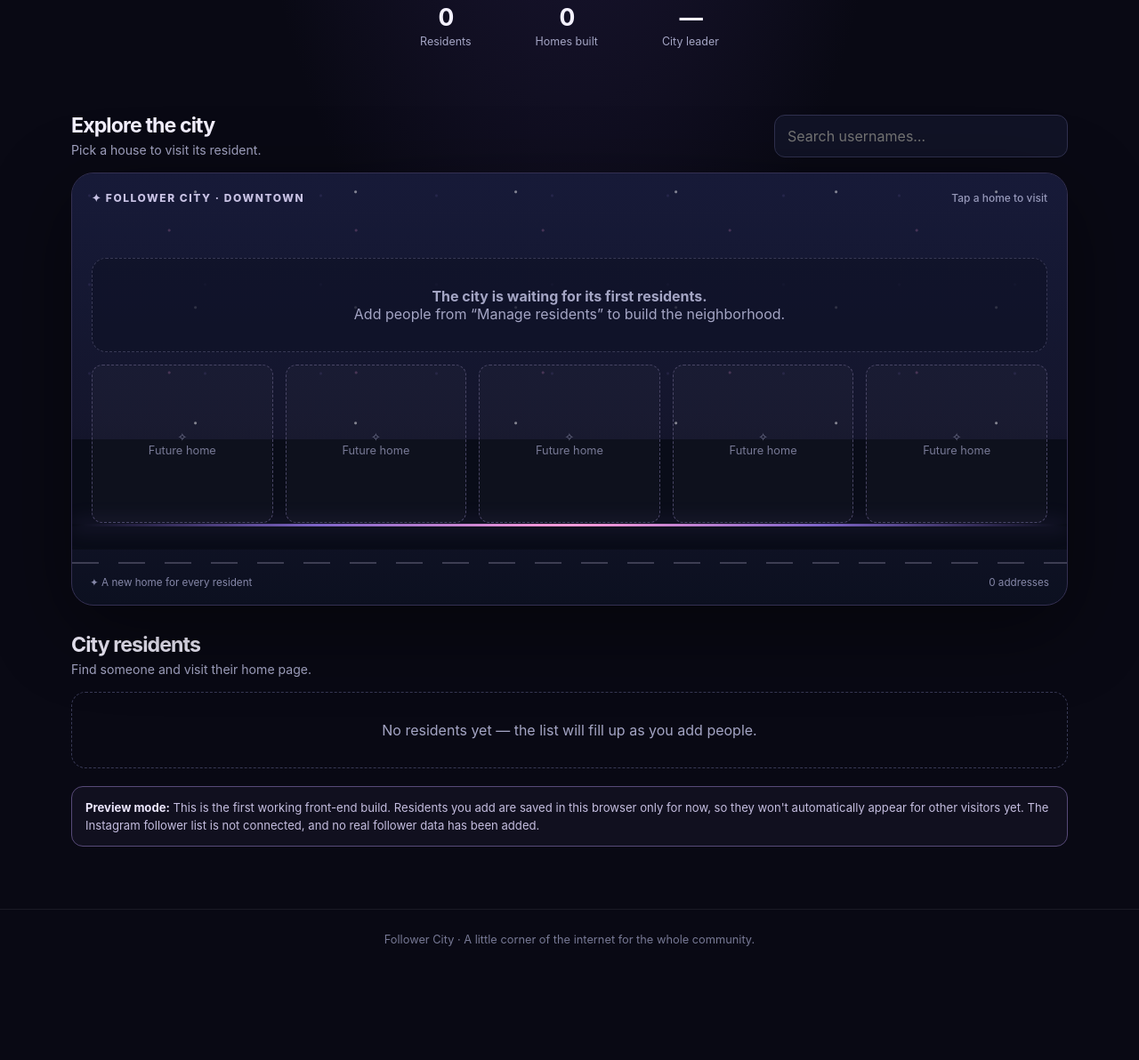
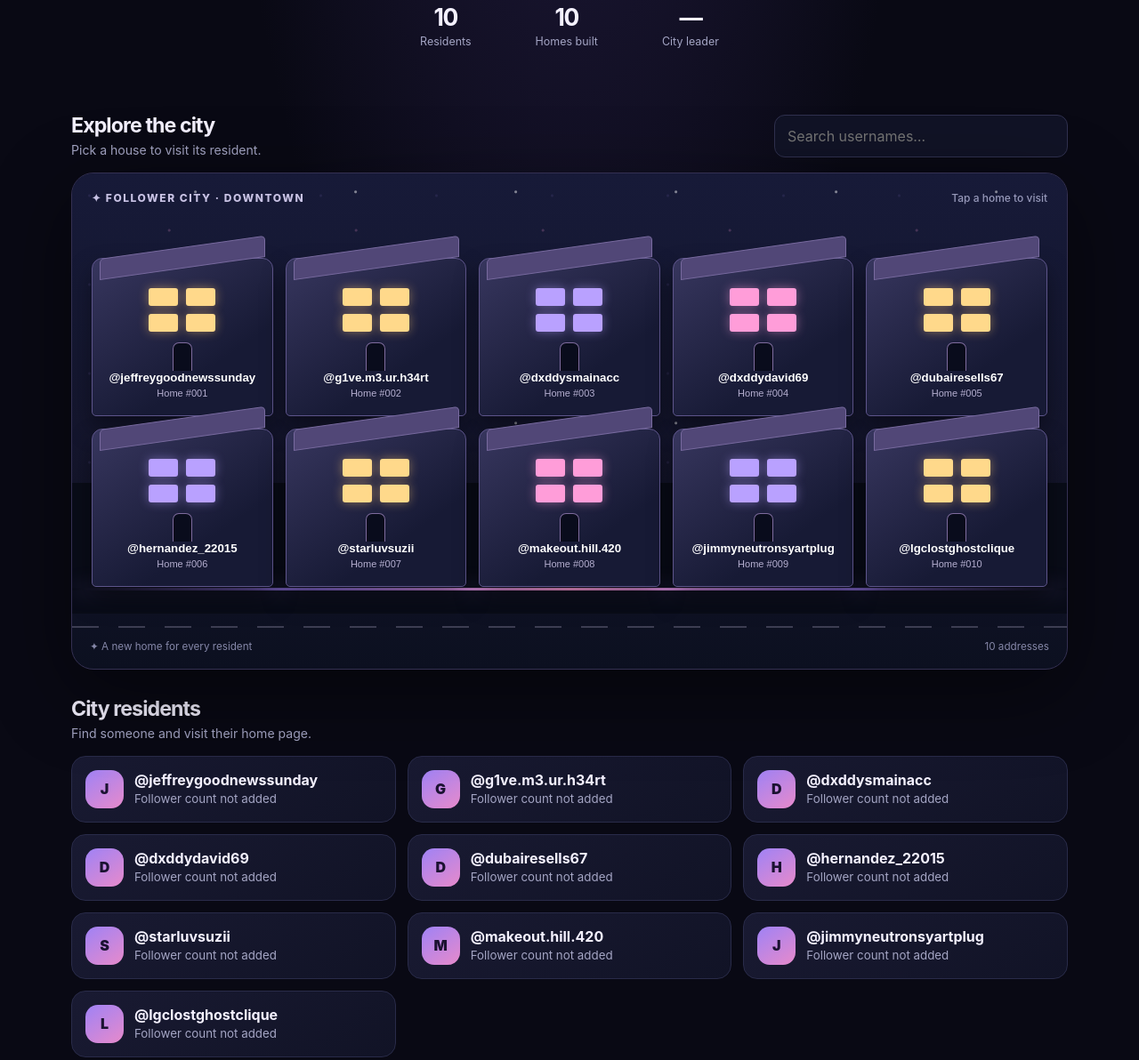
Before and after one commit to ericmanleyisgame/game-maker-dudes-games, a plain HTML site: page follower-city/index.html in a window 1280 px wide. Shown: the part 560-1752 px from the top of the page at 89% size. Before the commit the page ends 1662 px from the top, so only its background shows below. Drawn offline with Linux system fonts and the light colour scheme.

Commit message:
Add first 10 Follower City residents

```diff
--- a/follower-city/index.html
+++ b/follower-city/index.html
@@ -22,14 +22,15 @@ footer{border-top:1px solid #ffffff12;text-align:center;color:#777995;padding:26
 <nav class="top"><div class="brand"><div class="brandmark" aria-hidden="true">⌂</div>Follower City</div><div class="nav"><a href="#city">Explore city</a><a href="#residents">Residents</a></div><button class="admin-btn" id="openAdmin">Manage residents</button></nav>
 <header class="hero"><div class="eyebrow"><i class="dot"></i> A city built by followers</div><h1>Every follow gets<br><span>a place to call home.</span></h1><p>Welcome to Follower City — a growing little world where every resident gets their own home, their own page, and a place on the map.</p><div class="hero-actions"><a class="primary" href="#city" style="text-decoration:none">Explore the city ↓</a><button class="secondary" id="heroSearch">Find a resident</button></div><div class="stats"><div class="stat"><strong id="residentCount">0</strong><span>Residents</span></div><div class="stat"><strong id="homeCount">0</strong><span>Homes built</span></div><div class="stat"><strong id="kingCount">—</strong><span>City leader</span></div></div></header>
 <main class="wrap"><section id="city"><div class="section-head"><div><h2>Explore the city</h2><p>Pick a house to visit its resident.</p></div><div class="search"><input id="searchInput" type="search" placeholder="Search usernames…"></div></div><div class="city-shell"><div class="sky"></div><div class="city-label"><span>✦ Follower City · Downtown</span><span class="map-hint">Tap a home to visit</span></div><div class="city" id="cityMap"></div><div class="road"></div><div class="city-foot"><span>✦ A new home for every resident</span><span id="mapCount">0 addresses</span></div></div></section>
-<section id="residents"><div class="section-head"><div><h2>City residents</h2><p>Find someone and visit their home page.</p></div></div><div class="resident-grid" id="residentList"></div><div class="notice"><b>Preview mode:</b> This is the first working front-end build. Residents you add are saved in this browser only for now, so they won't automatically appear for other visitors yet. The Instagram follower list is not connected, and no real follower data has been added.</div></section></main>
+<section id="residents"><div class="section-head"><div><h2>City residents</h2><p>Find someone and visit their home page.</p></div></div><div class="resident-grid" id="residentList"></div><div class="notice"><b>Data note:</b> These first 10 residents are included in the published site, so they appear for everyone. Extra residents added through “Manage residents” are still saved in this browser only. Instagram is not connected, and follower counts have not been supplied.</div></section></main>
 <footer>Follower City · A little corner of the internet for the whole community.</footer>
 <div class="modal-backdrop" id="adminModal"><div class="modal"><div class="modal-top"><h3>Manage residents</h3><button class="close" data-close="adminModal">×</button></div><p>Add a username and, if known, their follower count. The city leader is calculated from the counts you enter — no made-up rankings.</p><form id="residentForm"><div class="field"><label for="username">Instagram username</label><input id="username" placeholder="username (without @)" required maxlength="30" pattern="[A-Za-z0-9._]+" /></div><div class="field"><label for="followers">Follower count (optional)</label><input id="followers" type="number" min="0" step="1" placeholder="Leave blank if unknown"></div><div class="modal-actions"><button type="button" class="secondary" data-close="adminModal">Cancel</button><button class="primary" type="submit">Add resident</button></div></form><p class="small-note">Anyone who can open this preview can use this demo manager. It is not a secured owner-only admin yet.</p></div></div>
 <div class="modal-backdrop" id="profileModal"><div class="modal"><div class="modal-top"><span class="eyebrow">Resident address</span><button class="close" data-close="profileModal">×</button></div><div class="profile-avatar" id="profileAvatar">?</div><h2 class="profile-name" id="profileName">@resident</h2><p id="profileRank">A resident of Follower City.</p><p class="profile-url" id="profileUrl"></p><div class="modal-actions"><button class="secondary" id="copyProfile">Copy personal link</button><button class="primary" data-close="profileModal">Done</button></div></div></div>
 <script>
 const STORE='follower-city-residents-v1';
-let residents=[];
-try{residents=JSON.parse(localStorage.getItem(STORE)||'[]');if(!Array.isArray(residents))residents=[];}catch(e){residents=[];}
+const SEED_RESIDENTS=[{"username":"jeffreygoodnewssunday","followers":null},{"username":"g1ve.m3.ur.h34rt","followers":null},{"username":"dxddysmainacc","followers":null},{"username":"dxddydavid69","followers":null},{"username":"dubairesells67","followers":null},{"username":"hernandez_22015","followers":null},{"username":"starluvsuzii","followers":null},{"username":"makeout.hill.420","followers":null},{"username":"jimmyneutronsyartplug","followers":null},{"username":"lgclostghostclique","followers":null}];
+let residents=[...SEED_RESIDENTS];
+try{const saved=JSON.parse(localStorage.getItem(STORE)||'[]');if(Array.isArray(saved)){saved.forEach(r=>{const i=residents.findIndex(x=>slug(x.username)===slug(r.username));if(i<0)residents.push(r);else residents[i]={...residents[i],...r};});}}catch(e){}
 const $=id=>document.getElementById(id);
 const clean=s=>String(s||'').replace(/^@/,'').trim();
 const slug=s=>clean(s).toLowerCase();
```
